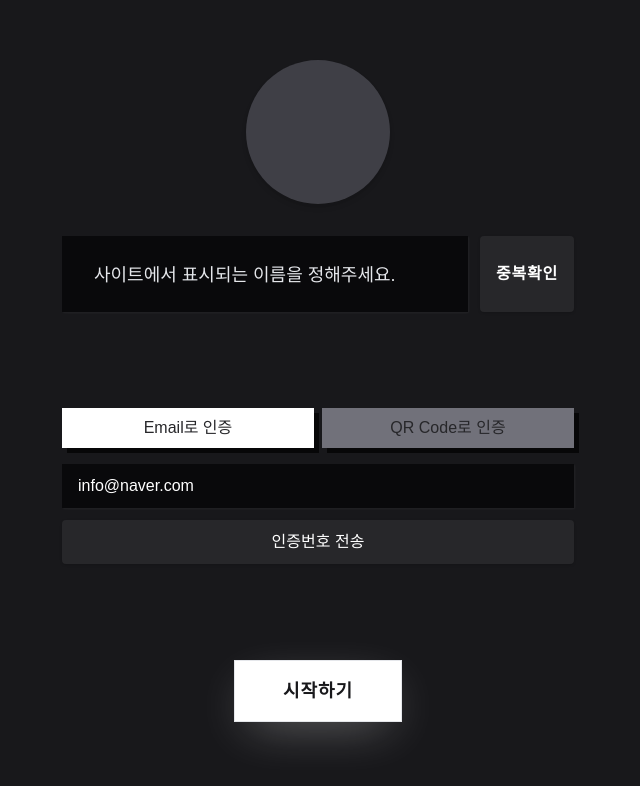
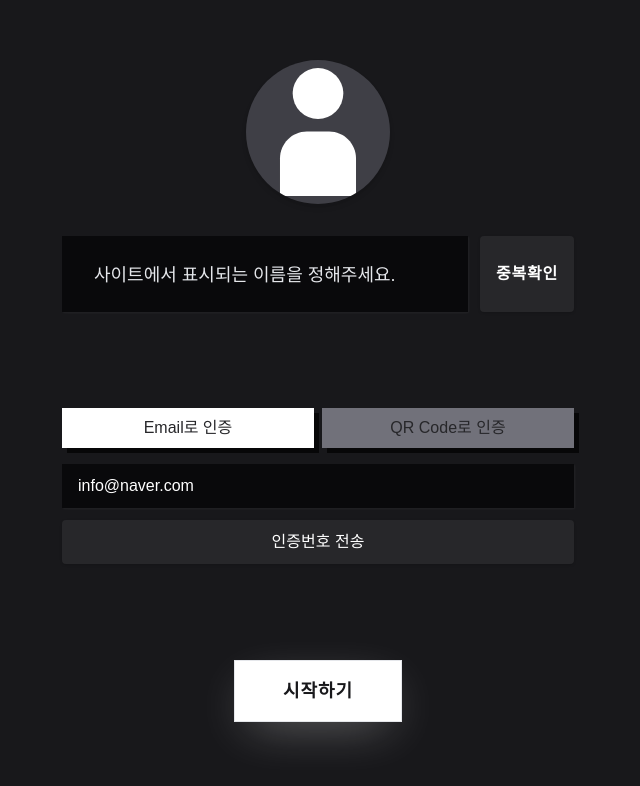
Before and after one commit to 42trancendence/front_end, a Next.js app: page /signup in a window 1280 px wide. Shown: the part 164-950 px from the top of the page, without its empty margins (322-962 px from the left). Built offline with nearby package versions, Linux system fonts and the light colour scheme.

Commit message:
[ADD] fix checkIsLoggedIn() function return value

```diff
--- a/components/Layout.tsx
+++ b/components/Layout.tsx
@@ -16,13 +16,13 @@ export default function Layout({
 	useEffect(() => {
 		const checkLoginStatus = async () => {
 			// 로그인 상태 확인하는 비동기 함수
-			const isLoggedIn = await checkIsLoggedIn();
+			const token = await checkIsLoggedIn();
 
-			if (!isLoggedIn) {
+			if (!token) {
 				router.push("/");
 			}
 			else {
-				const isValidated2fa = await isTwoFactorAuthEnabled(isLoggedIn);
+				const isValidated2fa = await isTwoFactorAuthEnabled(token);
 				if (isValidated2fa !== 409) {
 					router.push("/");
 				}
--- a/pages/_app.tsx
+++ b/pages/_app.tsx
@@ -1,31 +1,7 @@
 import "@/styles/globals.css";
-import { GetServerSideProps } from "next";
 import type { AppProps } from "next/app";
-import { useEffect } from "react";
 
-export default function MyApp({ Component, pageProps }: AppProps, {token} : {token? :string}) {
-  useEffect(() => {
-    if (token) {
-      localStorage.setItem("token", token as string);
-    }
-  }, [token]);
+export default function MyApp({ Component, pageProps }: AppProps) {
 
 	return <Component {...pageProps} />;
 }
-
-export const getServerSideProps: GetServerSideProps = async (context) => {
-	const authHeader = context.req.headers.authorization;
-	if (authHeader) {
-		const token = authHeader.split(" ")[1];
-		return {
-			props: {
-				token,
-			},
-		};
-	}
-  return {
-    props: {
-      token: "",
-    },
-  };
-};
--- a/pages/signup.tsx
+++ b/pages/signup.tsx
@@ -1,6 +1,6 @@
 import Seo from "@/components/Seo";
 import { useForm } from "react-hook-form";
-import { useEffect, useRef, useState } from "react";
+import { useCallback, useEffect, useRef, useState } from "react";
 import TabFor2fa from "@/components/TabFor2fa";
 import { Tab } from "@headlessui/react";
 import { NormalButton } from "@/components/ui/NormalButton";
@@ -33,17 +33,19 @@ export default function SignUpPage() {
 	useEffect(() => {
 		const checkLoginStatus = async () => {
 			// 로그인 상태 확인하는 비동기 함수
-			const isLoggedIn = await checkIsLoggedIn();
+			const token = await checkIsLoggedIn();
 
-			if (!isLoggedIn) {
+			if (!token) {
 				//router.push("/");
 				setLoading(false);
 			} else {
-				const isValidated2fa = await isTwoFactorAuthEnabled(isLoggedIn);
+				const isValidated2fa = await isTwoFactorAuthEnabled(token);
 				if (isValidated2fa === 409) {
 					router.push("/lobby/overview");
 				}
-				setLoading(false);
+				else {
+					setLoading(false);
+				}
 			}
 		};
 
@@ -56,17 +58,18 @@ export default function SignUpPage() {
 	let [isOpen, setIsOpen] = useState(false);
 	let [dialogText, setDialogText] = useState("");
 
-	const avatar_bg = useRef<any>();
+	//const avatar_bg = useRef<any>();
 
-	// useEffect : 아바타 미리보기 이미지 변경
-	useEffect(() => {
-		if (avatarUrl) {
-			avatar_bg.current && (avatar_bg.current.style.backgroundImage = `url('${avatarUrl}')`);
-		} else {
-			avatar_bg.current && (avatar_bg.current.style.backgroundImage = "url('/default_avatar.svg')");
+	// 아바타 이미지 미리보기
+	const avatar_bg = useCallback((node: HTMLLabelElement) => {
+		if (node !== null) {
+			if (avatarUrl) {
+				node.style.backgroundImage = `url('${avatarUrl}')`
+			} else {
+				node.style.backgroundImage = "url('/default_avatar.svg')"
+			}
 		}
 	}, [avatarUrl]);
-
 
 	// 아바타 사이즈 체크
 	function checkSize(event: React.ChangeEvent<HTMLInputElement>) {
@@ -137,8 +140,8 @@ export default function SignUpPage() {
 									<label
 										ref={avatar_bg}
 										htmlFor="avatar"
-										className={`group/avatar relative m-auto flex h-36 w-36 cursor-pointer items-center justify-center rounded-full bg-zinc-700 bg-cover bg-center bg-no-repeat bg-origin-content
-									 p-2 shadow-md`}
+										className="group/avatar relative m-auto flex h-36 w-36 cursor-pointer items-center justify-center rounded-full bg-zinc-700 bg-cover bg-center bg-no-repeat bg-origin-content
+									 p-2 shadow-md"
 									>
 										<div className="invisible absolute h-36 w-full rounded-full bg-zinc-700 opacity-50 group-hover/avatar:visible"></div>
 										<span className="invisible z-10 w-full font-semibold text-white group-hover/avatar:visible">
--- a/utils/Authentication.ts
+++ b/utils/Authentication.ts
@@ -19,6 +19,6 @@ export function checkIsLoggedIn() {
 	if (token) {
 		return token;
 	} else {
-		return false;
+		return "";
 	}
 }
```
Also changed, not shown: lib/serverProps.tsx (added, +20 -0 lines).
